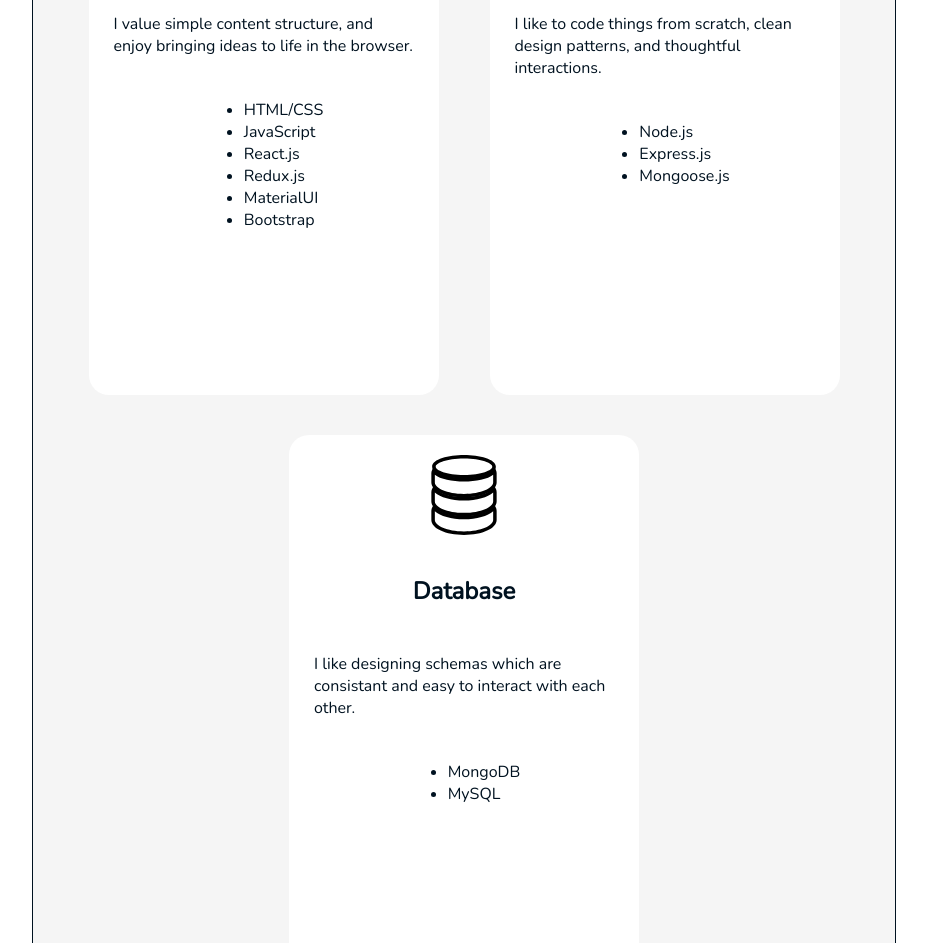
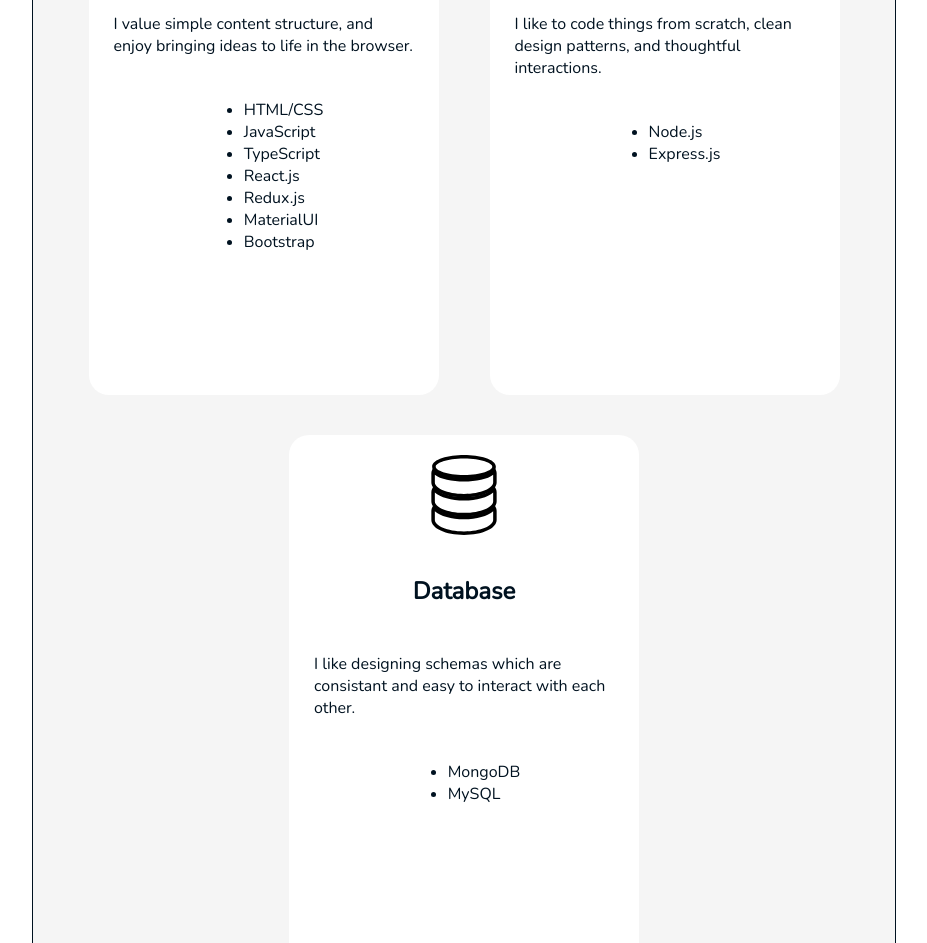
Before and after one commit to VivekKashyapS98/VKcodes-site, a Gatsby site: page / in a window 1280 px wide. Shown: the part 1120-2063 px from the top of the page, without its empty margins (176-1103 px from the left). Built offline with nearby package versions, Linux system fonts and the light colour scheme; Gatsby itself is replaced by a stand-in of ours; a web font is replaced by a local one.

Commit message:
major additions

```diff
--- a/components/skills.js
+++ b/components/skills.js
@@ -18,6 +18,7 @@
           <ul>
             <li>HTML/CSS</li>
             <li>JavaScript</li>
+            <li>TypeScript</li>
             <li>React.js</li>
             <li>Redux.js</li>
             <li>MaterialUI</li>
@@ -34,7 +35,6 @@
           <ul>
             <li>Node.js</li>
             <li>Express.js</li>
-            <li>Mongoose.js</li>
           </ul>
         </div>
         <div className="key-skill">
```
